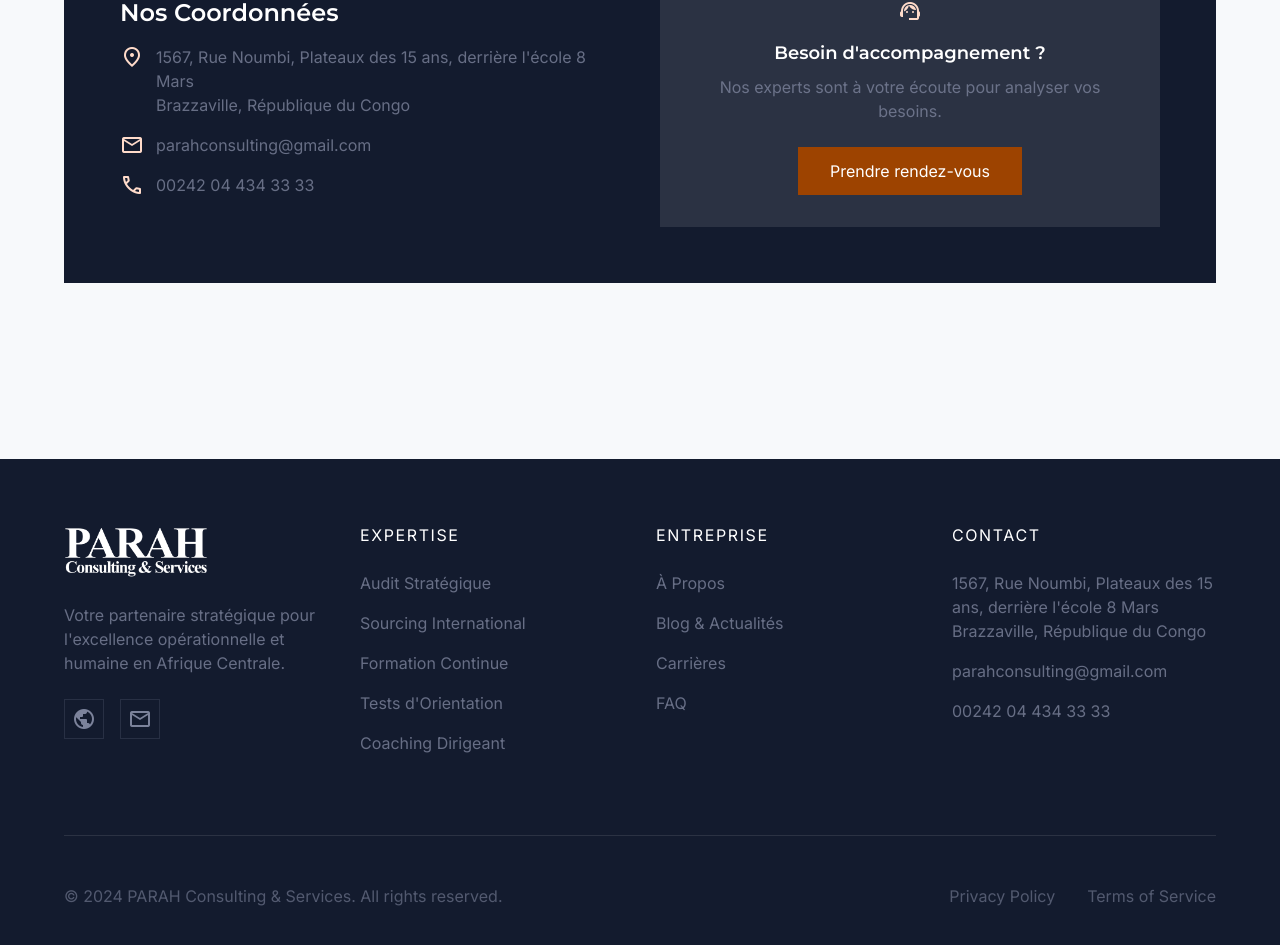
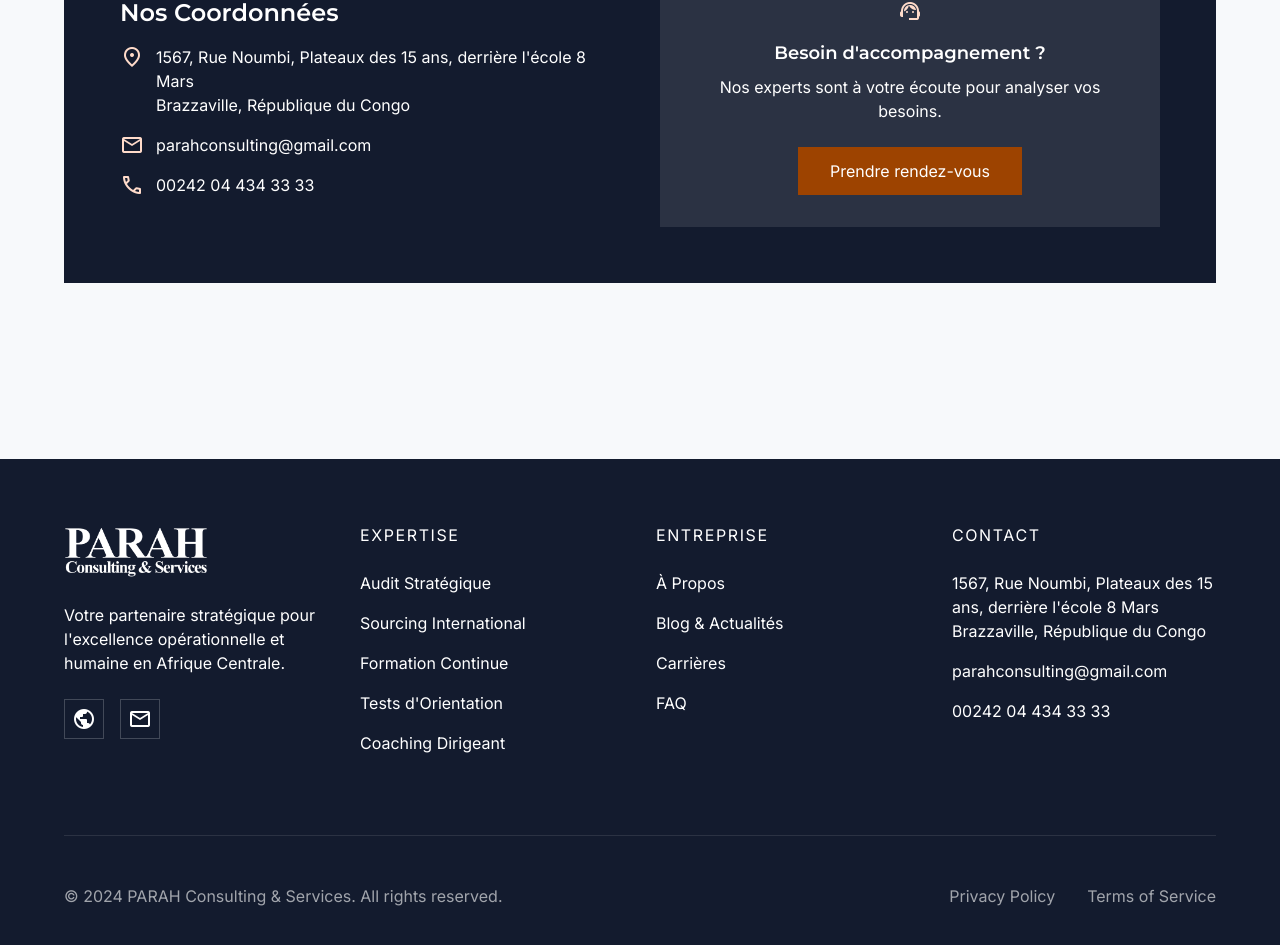
Before and after one commit to parahconsulting-code/parahconsultingservices, a Next.js app: page /a-propos in a window 1280 px wide. Shown: the part 1432-2377 px from the top of the page. Built offline with nearby package versions, Linux system fonts and the light colour scheme.

Commit message:
feat: add custom 404 page with header/footer

```diff
--- a/src/app/(public)/a-propos/page.tsx
+++ b/src/app/(public)/a-propos/page.tsx
@@ -51,29 +51,29 @@
           ))}
         </div>
 
-        <div className="bg-primary-container p-10 md:p-14 text-on-primary-container">
+        <div className="bg-primary-container p-10 md:p-14 text-white">
           <div className="grid grid-cols-1 md:grid-cols-2 gap-10 items-center">
             <div>
               <h3 className="text-2xl font-headline font-semibold text-white mb-4">Nos Coordonnées</h3>
               <div className="space-y-4">
                 <div className="flex items-start gap-3">
                   <span className="material-symbols-outlined text-secondary-fixed">location_on</span>
-                  <p className="font-body opacity-80">1567, Rue Noumbi, Plateaux des 15 ans, derrière l&apos;école 8 Mars<br />Brazzaville, République du Congo</p>
+                  <p className="font-body">1567, Rue Noumbi, Plateaux des 15 ans, derrière l&apos;école 8 Mars<br />Brazzaville, République du Congo</p>
                 </div>
                 <div className="flex items-center gap-3">
                   <span className="material-symbols-outlined text-secondary-fixed">mail</span>
-                  <p className="font-body opacity-80">parahconsulting@gmail.com</p>
+                  <p className="font-body">parahconsulting@gmail.com</p>
                 </div>
                 <div className="flex items-center gap-3">
                   <span className="material-symbols-outlined text-secondary-fixed">call</span>
-                  <p className="font-body opacity-80">00242 04 434 33 33</p>
+                  <p className="font-body">00242 04 434 33 33</p>
                 </div>
               </div>
             </div>
             <div className="bg-white/10 p-8 text-center">
               <span className="material-symbols-outlined text-5xl text-secondary-fixed mb-4">support_agent</span>
               <h4 className="font-headline font-semibold text-lg text-white mb-2">Besoin d&apos;accompagnement ?</h4>
-              <p className="opacity-80 font-body mb-6">Nos experts sont à votre écoute pour analyser vos besoins.</p>
+              <p className="font-body mb-6">Nos experts sont à votre écoute pour analyser vos besoins.</p>
               <a href="/contact" className="inline-block bg-secondary text-white px-8 py-3 font-label hover:opacity-90 transition-opacity">
                 Prendre rendez-vous
               </a>
--- /dev/null
+++ b/src/app/not-found.tsx
@@ -0,0 +1,39 @@
+import Link from "next/link"
+import { Header } from "@/components/layout/header"
+import { Footer } from "@/components/layout/footer"
+
+export default function NotFound() {
+  return (
+    <>
+      <Header />
+      <main className="flex-1 flex items-center justify-center pt-16 md:pt-20 px-4 sm:px-6">
+        <div className="text-center max-w-lg">
+          <div className="text-[120px] md:text-[160px] font-display font-bold text-primary/10 leading-none mb-4">
+            404
+          </div>
+          <h1 className="text-2xl md:text-3xl font-display font-bold text-primary mb-4">
+            Page introuvable
+          </h1>
+          <p className="text-on-surface-variant font-body mb-8">
+            La page que vous recherchez n&apos;existe pas ou a été déplacée.
+          </p>
+          <div className="flex flex-col sm:flex-row items-center justify-center gap-4">
+            <Link
+              href="/"
+              className="bg-primary text-on-primary px-8 py-3 font-label hover:opacity-90 transition-opacity"
+            >
+              Retour à l&apos;accueil
+            </Link>
+            <Link
+              href="/contact"
+              className="border border-primary text-primary px-8 py-3 font-label hover:bg-primary hover:text-on-primary transition-all"
+            >
+              Nous contacter
+            </Link>
+          </div>
+        </div>
+      </main>
+      <Footer />
+    </>
+  )
+}
--- a/src/components/layout/footer.tsx
+++ b/src/components/layout/footer.tsx
@@ -2,21 +2,21 @@
 
 export function Footer() {
   return (
-    <footer className="bg-primary-container py-16 px-4 sm:px-6 md:px-16 grid grid-cols-1 md:grid-cols-4 gap-8 text-on-primary-container">
+    <footer className="bg-primary-container py-16 px-4 sm:px-6 md:px-16 grid grid-cols-1 md:grid-cols-4 gap-8 text-white">
       <div className="col-span-1">
         <img src="/images/logo-footer.png" alt="PARAH Consulting" width="200" height="64" className="h-14 w-auto mb-6" />
-        <p className="opacity-80 mb-6 font-body">
+        <p className="mb-6 font-body">
           Votre partenaire stratégique pour l&apos;excellence opérationnelle et humaine en Afrique Centrale.
         </p>
         <div className="flex gap-4">
           <a
-            className="w-10 h-10 border border-on-primary-container/20 flex items-center justify-center hover:bg-secondary transition-colors"
+            className="w-10 h-10 border border-white/20 flex items-center justify-center hover:bg-secondary transition-colors"
             href="#"
           >
             <span className="material-symbols-outlined text-sm">public</span>
           </a>
           <a
-            className="w-10 h-10 border border-on-primary-container/20 flex items-center justify-center hover:bg-secondary transition-colors"
+            className="w-10 h-10 border border-white/20 flex items-center justify-center hover:bg-secondary transition-colors"
             href="#"
           >
             <span className="material-symbols-outlined text-sm">mail</span>
@@ -27,27 +27,27 @@
         <h4 className="font-label uppercase tracking-widest text-white mb-6">Expertise</h4>
         <ul className="space-y-4 font-body">
           <li>
-            <Link className="opacity-80 hover:opacity-100 hover:text-secondary-fixed transition-opacity" href="/services">
+            <Link className="hover:text-secondary-fixed transition-colors" href="/services">
               Audit Stratégique
             </Link>
           </li>
           <li>
-            <Link className="opacity-80 hover:opacity-100 hover:text-secondary-fixed transition-opacity" href="/services">
+            <Link className="hover:text-secondary-fixed transition-colors" href="/services">
               Sourcing International
             </Link>
           </li>
           <li>
-            <Link className="opacity-80 hover:opacity-100 hover:text-secondary-fixed transition-opacity" href="/formations">
+            <Link className="hover:text-secondary-fixed transition-colors" href="/formations">
               Formation Continue
             </Link>
           </li>
           <li>
-            <Link className="opacity-80 hover:opacity-100 hover:text-secondary-fixed transition-opacity" href="/tests">
+            <Link className="hover:text-secondary-fixed transition-colors" href="/tests">
               Tests d&apos;Orientation
             </Link>
           </li>
           <li>
-            <Link className="opacity-80 hover:opacity-100 hover:text-secondary-fixed transition-opacity" href="/services">
+            <Link className="hover:text-secondary-fixed transition-colors" href="/services">
               Coaching Dirigeant
             </Link>
           </li>
@@ -57,22 +57,22 @@
         <h4 className="font-label uppercase tracking-widest text-white mb-6">Entreprise</h4>
         <ul className="space-y-4 font-body">
           <li>
-            <a className="opacity-80 hover:opacity-100 hover:text-secondary-fixed transition-opacity" href="#">
+            <a className="hover:text-secondary-fixed transition-colors" href="#">
               À Propos
             </a>
           </li>
           <li>
-            <a className="opacity-80 hover:opacity-100 hover:text-secondary-fixed transition-opacity" href="#">
+            <a className="hover:text-secondary-fixed transition-colors" href="#">
               Blog & Actualités
             </a>
           </li>
           <li>
-            <a className="opacity-80 hover:opacity-100 hover:text-secondary-fixed transition-opacity" href="#">
+            <a className="hover:text-secondary-fixed transition-colors" href="#">
               Carrières
             </a>
           </li>
           <li>
-            <a className="opacity-80 hover:opacity-100 hover:text-secondary-fixed transition-opacity" href="#">
+            <a className="hover:text-secondary-fixed transition-colors" href="#">
               FAQ
             </a>
           </li>
@@ -80,9 +80,9 @@
       </div>
       <div>
         <h4 className="font-label uppercase tracking-widest text-white mb-6">Contact</h4>
-        <p className="opacity-80 mb-4 font-body">1567, Rue Noumbi, Plateaux des 15 ans, derrière l'école 8 Mars<br />Brazzaville, République du Congo</p>
-        <p className="opacity-80 mb-4 font-body">parahconsulting@gmail.com</p>
-        <p className="opacity-80 font-body">00242 04 434 33 33</p>
+        <p className="mb-4 font-body">1567, Rue Noumbi, Plateaux des 15 ans, derrière l'école 8 Mars<br />Brazzaville, République du Congo</p>
+        <p className="mb-4 font-body">parahconsulting@gmail.com</p>
+        <p className="font-body">00242 04 434 33 33</p>
       </div>
       <div className="col-span-1 md:col-span-4 pt-12 mt-12 border-t border-white/10 flex flex-col md:flex-row justify-between items-center gap-6">
         <p className="opacity-60 font-body">&copy; 2024 PARAH Consulting & Services. All rights reserved.</p>
```
